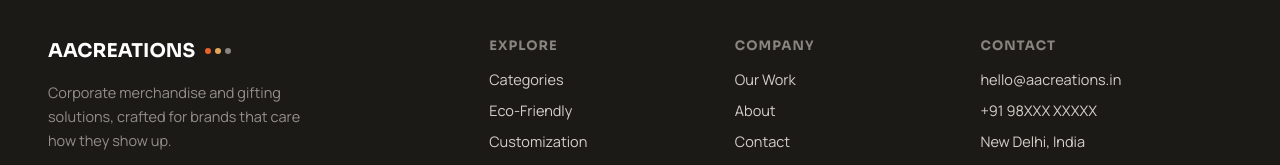
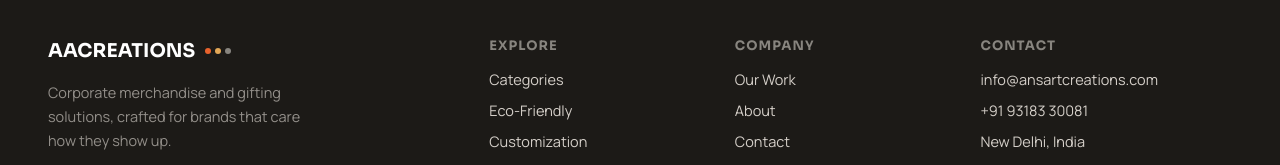
Before and after one commit to ashishrajput4757-sketch/ans-art-creations, a React (Vite) app in the folder frontend/: page / in a window 1280 px wide. Shown: the part 6816-6981 px from the top of the page. Built offline with nearby package versions, Linux system fonts and the light colour scheme.

Commit message:
footer update

```diff
--- a/frontend/src/components/Footer/Footer.jsx
+++ b/frontend/src/components/Footer/Footer.jsx
@@ -14,8 +14,8 @@
 ];
 
 const contactLinks = [
-  { href: 'mailto:hello@aacreations.in', label: 'hello@aacreations.in' },
-  { href: 'tel:+9198000000',             label: '+91 98XXX XXXXX' },
+  { href: 'mailto:info@ansartcreations.com', label: 'info@ansartcreations.com' },
+  { href: 'tel:+91 93183 30081',             label: '+91 93183 30081' },
   { href: '#',                            label: 'New Delhi, India' },
 ];
 
```
